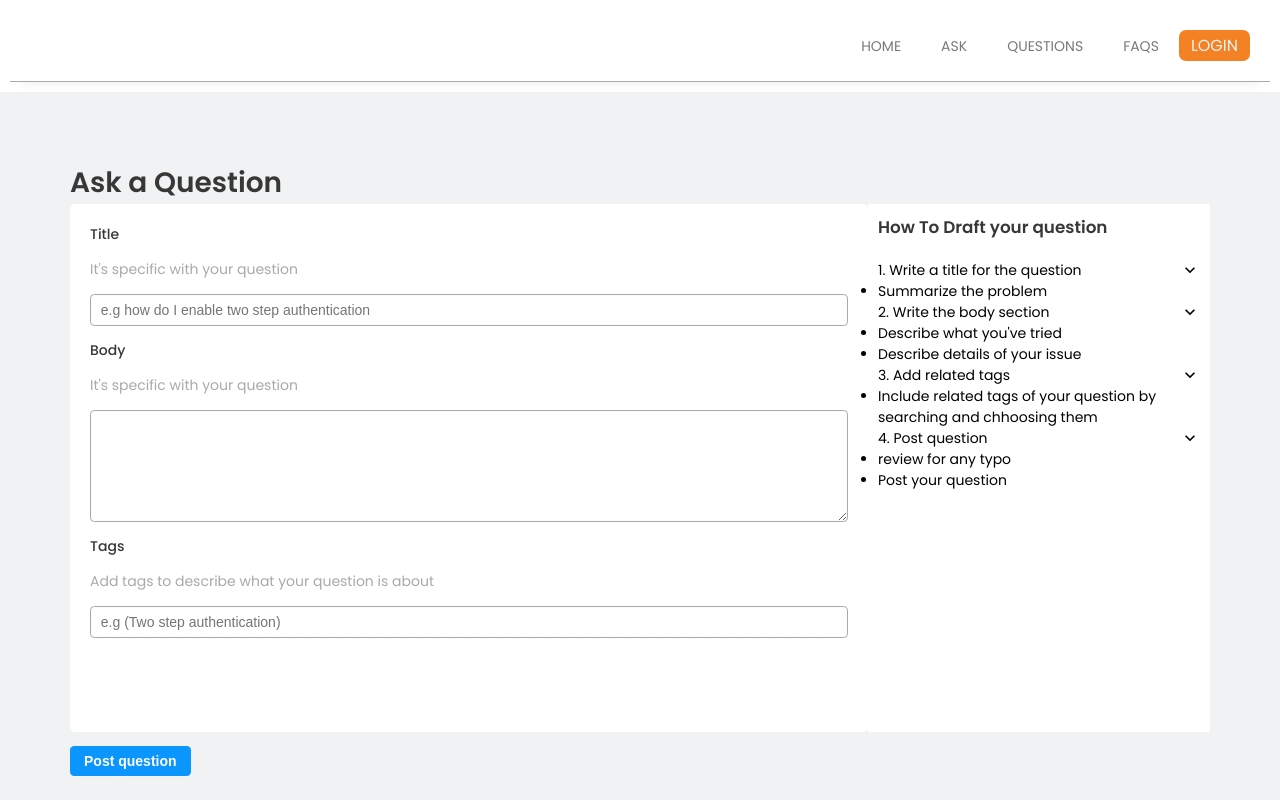
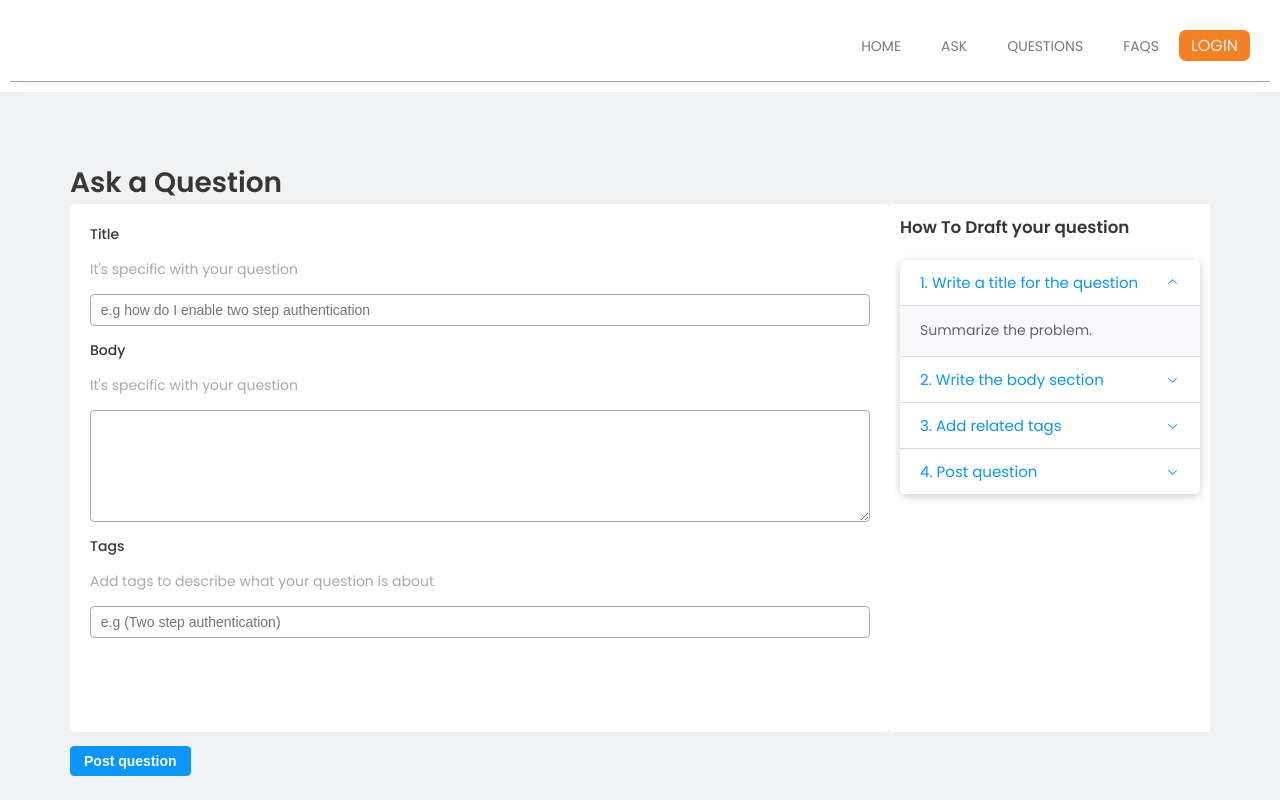
Before and after one commit to Ebenezr/HelpDesk, a React (Vite) app: page /ask in a window 1280 px wide. Shown: the top 800 px of the page. Built offline with nearby package versions, Linux system fonts and the light colour scheme; what javascript-time-ago would draw is missing.

Commit message:
[ADD] add accordion for posting quiz instructions

```diff
--- a/package.json
+++ b/package.json
@@ -13,7 +13,9 @@
     "@headlessui/react": "^1.7.3",
     "@heroicons/react": "^2.0.12",
     "@radix-ui/colors": "^0.1.8",
+    "@radix-ui/react-accordion": "^1.0.1",
     "@radix-ui/react-avatar": "^1.0.1",
+    "@radix-ui/react-icons": "^1.1.1",
     "@radix-ui/react-label": "^2.0.0",
     "@reduxjs/toolkit": "^1.8.6",
     "@stitches/react": "^1.2.8",
--- /dev/null
+++ b/src/components/radixUI/Accordion.jsx
@@ -0,0 +1,113 @@
+import React from "react";
+import { styled, keyframes } from "@stitches/react";
+import { violet, blackA, mauve } from "@radix-ui/colors";
+import { ChevronDownIcon } from "@radix-ui/react-icons";
+import * as AccordionPrimitive from "@radix-ui/react-accordion";
+
+const slideDown = keyframes({
+  from: { height: 0 },
+  to: { height: "var(--radix-accordion-content-height)" },
+});
+
+const slideUp = keyframes({
+  from: { height: "var(--radix-accordion-content-height)" },
+  to: { height: 0 },
+});
+
+const StyledAccordion = styled(AccordionPrimitive.Root, {
+  borderRadius: 6,
+  width: 300,
+  backgroundColor: mauve.mauve6,
+  boxShadow: `0 2px 10px ${blackA.blackA4}`,
+});
+
+const StyledItem = styled(AccordionPrimitive.Item, {
+  overflow: "hidden",
+  marginTop: 1,
+
+  "&:first-child": {
+    marginTop: 0,
+    borderTopLeftRadius: 4,
+    borderTopRightRadius: 4,
+  },
+
+  "&:last-child": {
+    borderBottomLeftRadius: 4,
+    borderBottomRightRadius: 4,
+  },
+
+  "&:focus-within": {
+    position: "relative",
+    zIndex: 1,
+    boxShadow: `0 0 0 2px ${mauve.mauve12}`,
+  },
+});
+
+const StyledHeader = styled(AccordionPrimitive.Header, {
+  all: "unset",
+  display: "flex",
+});
+
+const StyledTrigger = styled(AccordionPrimitive.Trigger, {
+  all: "unset",
+  fontFamily: "inherit",
+  backgroundColor: "transparent",
+  padding: "0 20px",
+  height: 45,
+  flex: 1,
+  display: "flex",
+  alignItems: "center",
+  justifyContent: "space-between",
+  fontSize: 15,
+  lineHeight: 1,
+  color: "#0a95ff",
+  boxShadow: `0 1px 0 ${mauve.mauve6}`,
+  '&[data-state="closed"]': { backgroundColor: "white" },
+  '&[data-state="open"]': { backgroundColor: "white" },
+  "&:hover": { backgroundColor: mauve.mauve2 },
+});
+
+const StyledContent = styled(AccordionPrimitive.Content, {
+  overflow: "hidden",
+  fontSize: 15,
+  color: mauve.mauve11,
+  backgroundColor: mauve.mauve2,
+
+  '&[data-state="open"]': {
+    animation: `${slideDown} 300ms cubic-bezier(0.87, 0, 0.13, 1)`,
+  },
+  '&[data-state="closed"]': {
+    animation: `${slideUp} 300ms cubic-bezier(0.87, 0, 0.13, 1)`,
+  },
+});
+
+const StyledContentText = styled("div", {
+  padding: "15px 20px",
+});
+
+const StyledChevron = styled(ChevronDownIcon, {
+  color: "#0a95ff",
+  transition: "transform 300ms cubic-bezier(0.87, 0, 0.13, 1)",
+  "[data-state=open] &": { transform: "rotate(180deg)" },
+});
+
+// Exports
+export const Accordion = StyledAccordion;
+export const AccordionItem = StyledItem;
+export const AccordionTrigger = React.forwardRef(
+  ({ children, ...props }, forwardedRef) => (
+    <StyledHeader>
+      <StyledTrigger {...props} ref={forwardedRef}>
+        {children}
+        <StyledChevron aria-hidden />
+      </StyledTrigger>
+    </StyledHeader>
+  )
+);
+export const AccordionContent = React.forwardRef(
+  ({ children, ...props }, forwardedRef) => (
+    <StyledContent {...props} ref={forwardedRef}>
+      <StyledContentText>{children}</StyledContentText>
+    </StyledContent>
+  )
+);
--- a/src/pages/Askquestion.jsx
+++ b/src/pages/Askquestion.jsx
@@ -2,6 +2,12 @@ import { useState } from "react";
 import { MdKeyboardArrowDown } from "react-icons/md";
 import Footer_main from "../components/Navbar/Footer_main";
 import Navbar from "../components/Navbar/Navbar";
+import {
+  Accordion,
+  AccordionContent,
+  AccordionItem,
+  AccordionTrigger,
+} from "../components/radixUI/Accordion";
 
 const SummaryRow = ({ title, rows }) => {
   const [open, setOpen] = useState(true);
@@ -49,28 +55,37 @@ export default function App() {
           </div>
           <div className="section2">
             <div className="sec2-title">How To Draft your question</div>
-            <div className="sec2-body">
-              <SummaryRow
-                title="1. Write a title for the question"
-                rows={["Summarize the problem"]}
-              />
-              <SummaryRow
-                title="2. Write the body section"
-                rows={[
-                  "Describe what you've tried",
-                  "Describe details of your issue",
-                ]}
-              />
-              <SummaryRow
-                title="3. Add related tags"
-                rows={[
-                  "Include related tags of your question by searching and chhoosing them",
-                ]}
-              />
-              <SummaryRow
-                title="4. Post question"
-                rows={["review for any typo", "Post your question"]}
-              />
+            <div className="accordion">
+              <Accordion type="single" defaultValue="item-1" collapsible>
+                <AccordionItem value="item-1">
+                  <AccordionTrigger>
+                    1. Write a title for the question
+                  </AccordionTrigger>
+                  <AccordionContent>Summarize the problem.</AccordionContent>
+                </AccordionItem>
+
+                <AccordionItem value="item-2">
+                  <AccordionTrigger>2. Write the body section</AccordionTrigger>
+                  <AccordionContent>
+                    Describe what you've tried <br></br>Describe details of your
+                    issue
+                  </AccordionContent>
+                </AccordionItem>
+
+                <AccordionItem value="item-3">
+                  <AccordionTrigger>3. Add related tags</AccordionTrigger>
+                  <AccordionContent>
+                    Include related tags of your question by searching and
+                    chhoosing them.
+                  </AccordionContent>
+                </AccordionItem>
+                <AccordionItem value="item-4">
+                  <AccordionTrigger>4. Post question</AccordionTrigger>
+                  <AccordionContent>
+                    Review for any typo", "Post your question
+                  </AccordionContent>
+                </AccordionItem>
+              </Accordion>
             </div>
           </div>
         </div>
--- a/src/pages/Solutions.jsx
+++ b/src/pages/Solutions.jsx
@@ -11,8 +11,6 @@ import { MdAccountCircle, MdHome } from "react-icons/md";
 import Searchbar from "../components/Navbar/Searchbar";
 import Footer_main from "../components/Navbar/Footer_main";
 import { HiLightBulb } from "react-icons/hi";
-import TimeAgo from "javascript-time-ago";
-import en from "javascript-time-ago/locale/en.json";
 import ReactTimeAgo from "react-time-ago";
 import { upvote, downvote } from "../features/questions/questionSlice";
 import { useDispatch } from "react-redux";
--- a/src/pages/Useraccount.jsx
+++ b/src/pages/Useraccount.jsx
@@ -25,25 +25,13 @@ function Useraccount() {
     last_name: "",
     username: "",
     email: "",
-    password: "",
-    confirm_password: "",
   });
 
   useEffect(() => {
     const loggedUser = JSON.parse(localStorage.getItem("user"));
     const auth = JSON.parse(localStorage.getItem("authenticated") || "");
     setAcc(loggedUser);
-    console.log(user);
-    console.log(acc);
-    // setFormData({
-    //   ...formData,
-    //   first_name: acc?.first_name,
-    //   last_name: acc?.last_name,
-    //   username: acc?.username,
-    //   email: acc?.email,
-    //   password: "",
-    //   confirm_password: "",
-    // });
+
     //if user isnt loged in redirect to login page
     !auth ? navigate("/") : null;
   }, [user]);
@@ -54,6 +42,14 @@ function Useraccount() {
     const value = event.target.value;
 
     setFormData({ ...formData, [key]: value });
+  };
+  const getUserData = () => {
+    setFormData({
+      first_name: acc?.first_name,
+      last_name: acc?.last_name,
+      username: acc?.username,
+      email: acc?.email,
+    });
   };
 
   //handle submision
@@ -110,7 +106,9 @@ function Useraccount() {
                 <MdEmail /> {acc?.email}
               </small>
             </span>
-            <button className="btn sec-btn">Edit profile</button>
+            <button className="btn sec-btn" onClick={getUserData}>
+              Edit profile
+            </button>
           </div>
           <article className="user-articles">
             <form className="edit-profile" onSubmit={handleSubmit}>
@@ -179,32 +177,7 @@ function Useraccount() {
                   onChange={handleChange}
                 ></input>
               </span>
-              <span className="input_group">
-                <Label htmlFor="password" css={{ lineHeight: "35px" }}>
-                  Password
-                </Label>
-                <input
-                  type="text"
-                  id="password"
-                  className="inputs"
-                  placeholder="*******"
-                  value={formData?.password}
-                  onChange={handleChange}
-                ></input>
-              </span>
-              <span className="input_group">
-                <Label htmlFor="cornfirm_password" css={{ lineHeight: "35px" }}>
-                  Confirm Password
-                </Label>
-                <input
-                  type="text"
-                  id="confirm_password"
-                  className="inputs"
-                  placeholder="*******"
-                  value={formData?.confirm_password}
-                  onChange={handleChange}
-                ></input>
-              </span>
+
               <button type="submit" className="sec-btn">
                 Submit
               </button>
--- a/src/sass/_askquestion.scss
+++ b/src/sass/_askquestion.scss
@@ -33,7 +33,7 @@
       }
     }
     .section2 {
-      width: 30%;
+      width: auto;
       display: flex;
       flex-direction: column;
       .sec2-title {
@@ -43,7 +43,7 @@
         font-weight: 600;
         color: $color-dark;
       }
-      .sec2-body {
+      .accordion {
         background: white;
         padding: 10px;
         flex: 1;
--- a/src/sass/_searchbar.scss
+++ b/src/sass/_searchbar.scss
@@ -13,6 +13,7 @@
     font-size: 2rem;
     font-weight: 600;
     text-decoration: none;
+    color: $color-primary;
     span {
       font-size: 2rem;
       font-weight: 600;
--- a/src/sass/_solutions.scss
+++ b/src/sass/_solutions.scss
@@ -1,7 +1,7 @@
 .main-section {
   display: grid;
   grid-template-columns: 25% auto 25%;
-  height: 100%;
+
   width: 100%;
 
   //side bar
```
Also changed, not shown: 1 other file (tests, documents, lock files or other folders).
